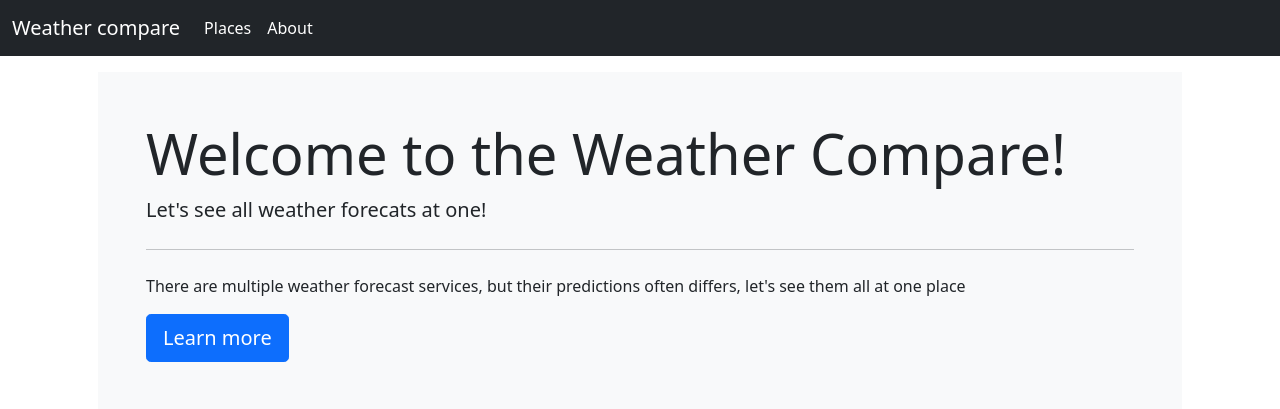
After one commit to Rutrle/weather-web, a Django app: template weather_web/weather/templates/weather/weather_index.html in a window 1280 px wide. The commit adds this page. Shown: the top 409 px of the page. Run offline with Django 3.2, Linux system fonts and the light colour scheme; the template is opened without the code that fills it, so the values that code supplies are empty.

```diff
--- a/weather_web/templates/base.html
+++ b/weather_web/templates/base.html
@@ -14,7 +14,7 @@
     <button class="navbar-toggler" type="button" data-bs-toggle="collapse" data-bs-target="#navbarTogglerDemo03" aria-controls="navbarTogglerDemo03" aria-expanded="false" aria-label="Toggle navigation">
       <span class="navbar-toggler-icon"></span>
     </button>
-    <a class="navbar-brand" href="#">Weather compare</a>
+    <a class="navbar-brand" href="{% url 'weather:weather_index' %}">Weather compare</a>
     <div class="collapse navbar-collapse" id="navbarTogglerDemo03">
       <ul class="navbar-nav me-auto mb-2 mb-lg-0">
         <li class="nav-item">
--- /dev/null
+++ b/weather_web/weather/templates/weather/weather_index.html
@@ -0,0 +1,13 @@
+{% extends 'base.html' %}
+
+{% block content %}
+
+<div class="bg-light p-5 rounded-lg m-3">
+  <h1 class="display-4">Welcome to the Weather Compare!</h1>
+  <p class="lead">Let's see all weather forecats at one! </p>
+  <hr class="my-4">
+  <p>There are multiple weather forecast services, but their predictions often differs, let's see them all at one place</p>
+  <a class="btn btn-primary btn-lg" href="#" role="button">Learn more</a>
+</div>
+
+{% endblock content %}
--- a/weather_web/weather/urls.py
+++ b/weather_web/weather/urls.py
@@ -1,9 +1,10 @@
 from django.urls import path
-from .views import TestBaseView, WeatherIndex
+from .views import TestBaseView, WeatherIndexView, PlaceListView
 
 app_name = 'weather'
 
 urlpatterns = [
     path('base/', TestBaseView.as_view(), name='base_test'),
-    path('', WeatherIndex.as_view(), name='weather_index')
+    path('', WeatherIndexView.as_view(), name='weather_index'),
+    path('places/', PlaceListView.as_view(), name='weather_index')
 ]
```
Also changed, not shown: weather_web/weather/views.py (+8 -3 lines), weather_web/weather/templates/weather/place_list.html (renamed from weather_web/weather/templates/weather_index.html), weather_web/weather/templates/weather/weather_base.html (renamed from weather_web/weather/templates/weather_base.html).
